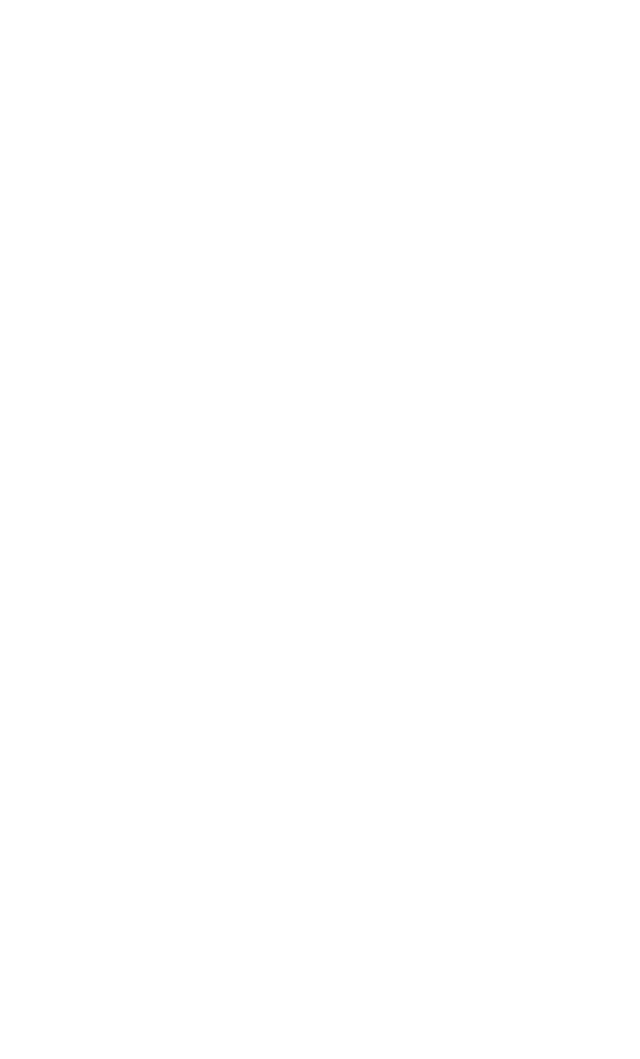
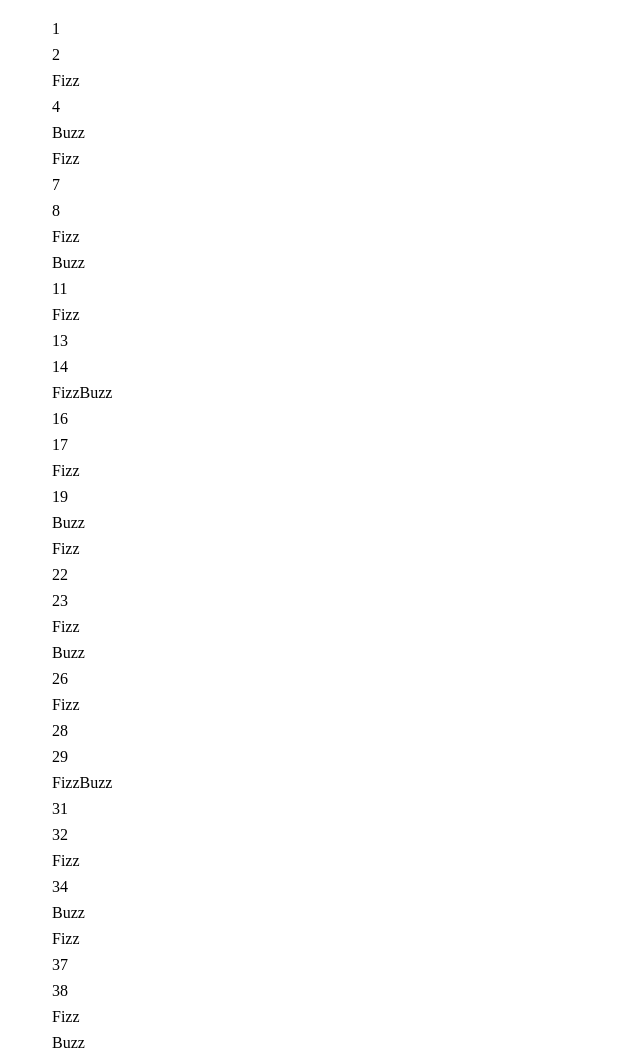
Before and after one commit to melaniebrgr/fizzbuzz, a plain HTML site: page index.html in a window 1280 px wide. Shown: the top 1059 px of the page, without its empty margins (0-640 px from the left). Before the commit the page ends 800 px from the top, so only its background shows below. Drawn offline with Linux system fonts and the light colour scheme.

Commit message:
fizzbuzz program

```diff
--- a/index.html
+++ b/index.html
@@ -3,9 +3,12 @@
 <head>
 	<meta charset="UTF-8">
 	<title>Fizzbuzz</title>
+	<style>
+		li { list-style:none; padding:4px; }
+	</style>
 </head>
 <body>
-
+	<ul class="fizzbuzzit"></ul>
 	<script src="js/jquery.min.js"></script>
 	<script src="js/fizzbuzz.js"></script>
 </body>
--- a/js/fizzbuzz.js
+++ b/js/fizzbuzz.js
@@ -0,0 +1,17 @@
+$(document).ready(function() {
+
+	var ul = $('.fizzbuzzit');
+
+	for ( i = 1; i <= 100; i++ ) {
+		if ( i%3 === 0 && i%5 === 0 ) {
+			ul.append("<li>FizzBuzz</li>");
+		} else if ( i%3 === 0 ) {
+			ul.append("<li>Fizz</li>");
+		} else if ( i%5 === 0 ) {
+			ul.append("<li>Buzz</li>");
+		} else {
+			ul.append("<li>" + i + "</li>");
+		}
+	}
+
+});
```
Also changed, not shown: 1 other file.
